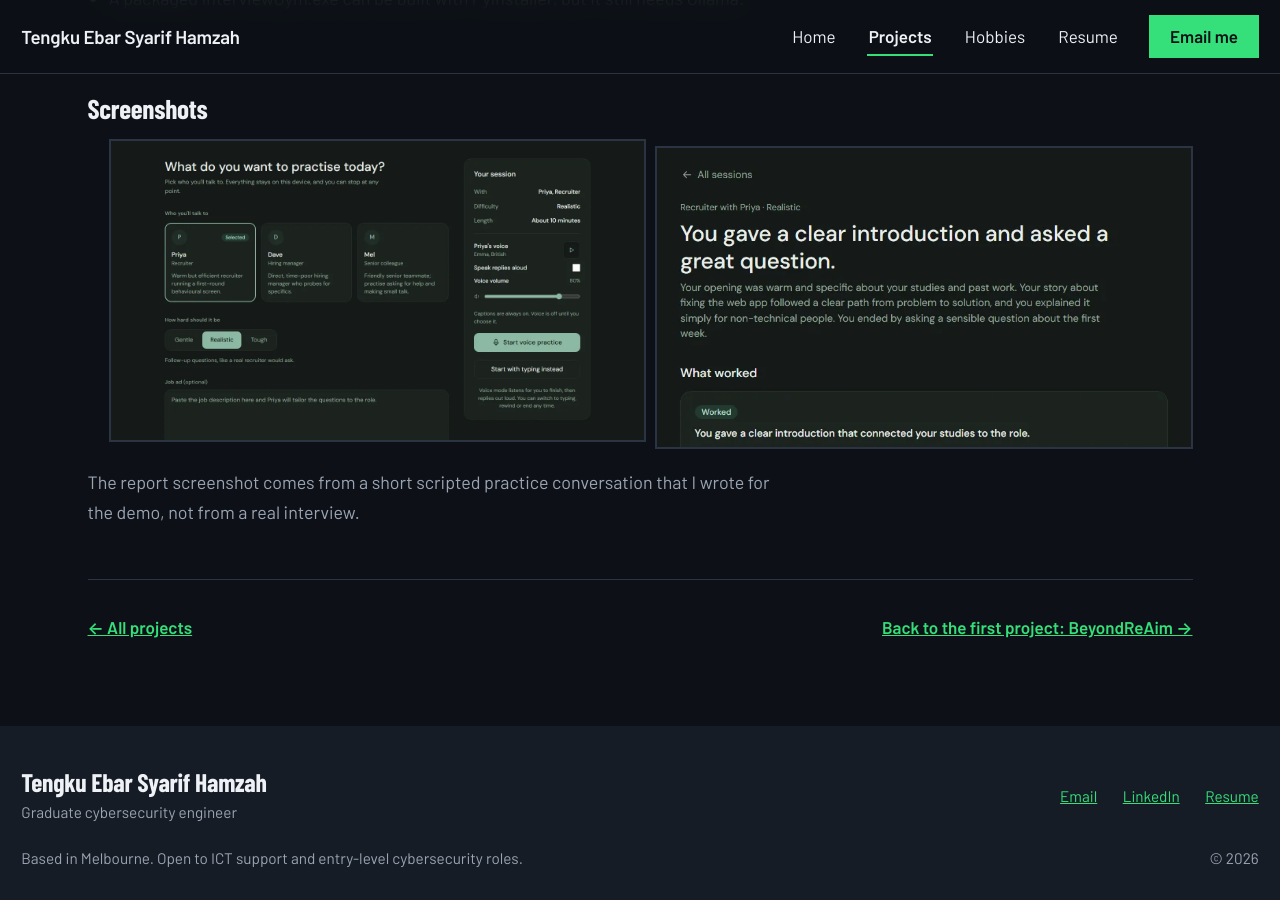
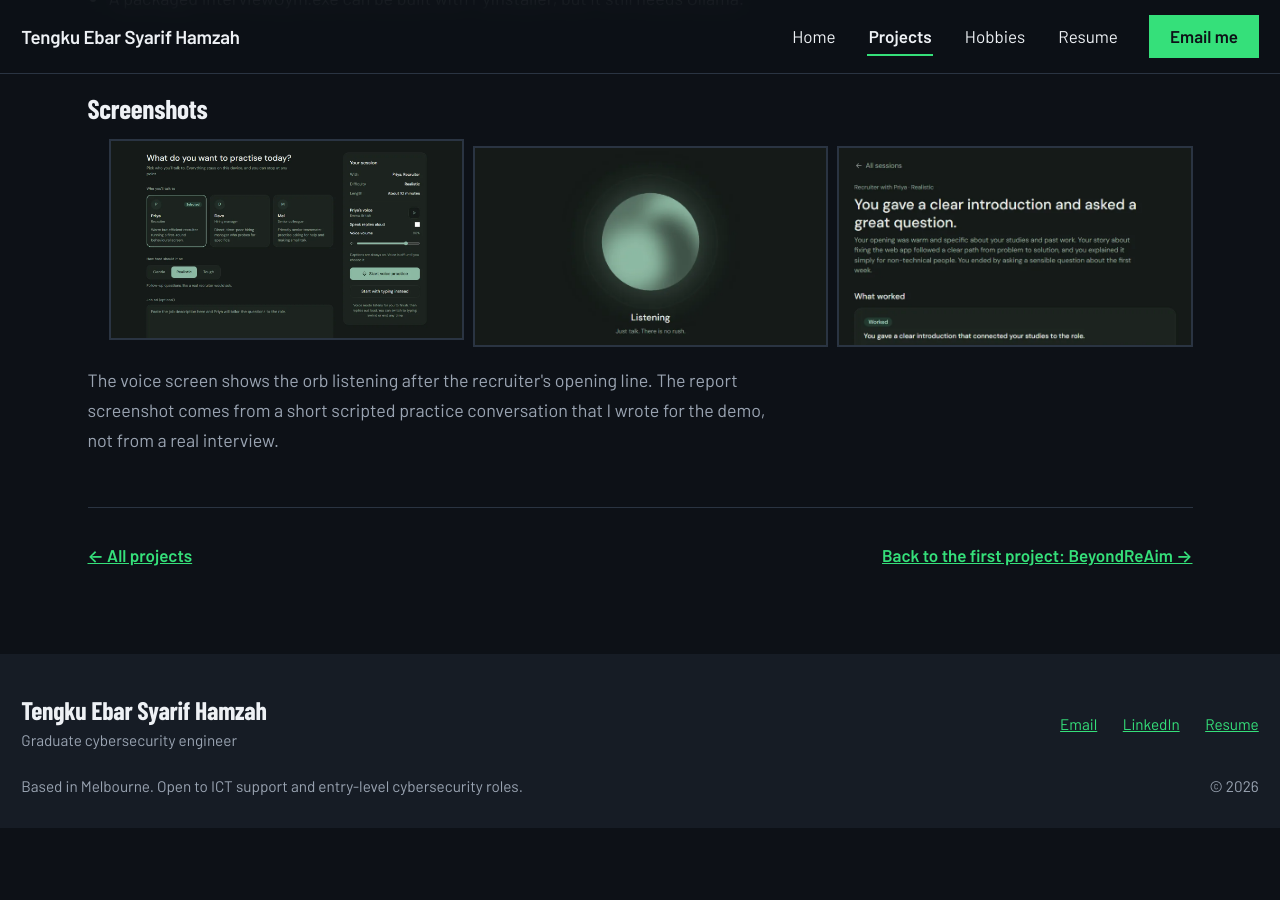
Before and after one commit to tengkuebar/tengkuebar.github.io, a Jekyll site: the page built from projects/interview-gym.md, in a window 1280 px wide and 900 px high, scrolled down 2326 px. Built offline with Jekyll 4.4.1, drawn with Linux system fonts in a browser that asks for light colours; after the commit the page ends 3154 px from its top, so only the background shows below that.

Commit message:
Interview Gym: add the voice mode screenshot
Co-Authored-By: Claude Sonnet 5.5 <noreply@anthropic.com>

```diff
--- a/projects/interview-gym.md
+++ b/projects/interview-gym.md
@@ -60,9 +60,10 @@ lightbox: true
     <h2 id="shots-h">Screenshots</h2>
     <ul class="shots">
       <li><a href="{{ '/assets/img/interview-gym/practice.webp' | relative_url }}"><img src="{{ '/assets/img/interview-gym/practice.webp' | relative_url }}" alt="Interview Gym start screen with three characters, a difficulty choice and a Start voice practice button" loading="lazy"></a></li>
+      <li><a href="{{ '/assets/img/interview-gym/voice.webp' | relative_url }}"><img src="{{ '/assets/img/interview-gym/voice.webp' | relative_url }}" alt="Interview Gym voice mode with a glowing orb and ripple rings while the app listens, and the recruiter's opening line shown as a caption" loading="lazy"></a></li>
       <li><a href="{{ '/assets/img/interview-gym/report.webp' | relative_url }}"><img src="{{ '/assets/img/interview-gym/report.webp' | relative_url }}" alt="Interview Gym coach report with strengths that quote the candidate, one thing to try next, a story shape checklist and counted numbers" loading="lazy"></a></li>
     </ul>
-    <p class="fineprint">The report screenshot comes from a short scripted practice conversation that I wrote for the demo, not from a real interview.</p>
+    <p class="fineprint">The voice screen shows the orb listening after the recruiter's opening line. The report screenshot comes from a short scripted practice conversation that I wrote for the demo, not from a real interview.</p>
   </section>
 
   <div class="case-foot">
```
Also changed, not shown: assets/img/interview-gym/voice.webp (added).
